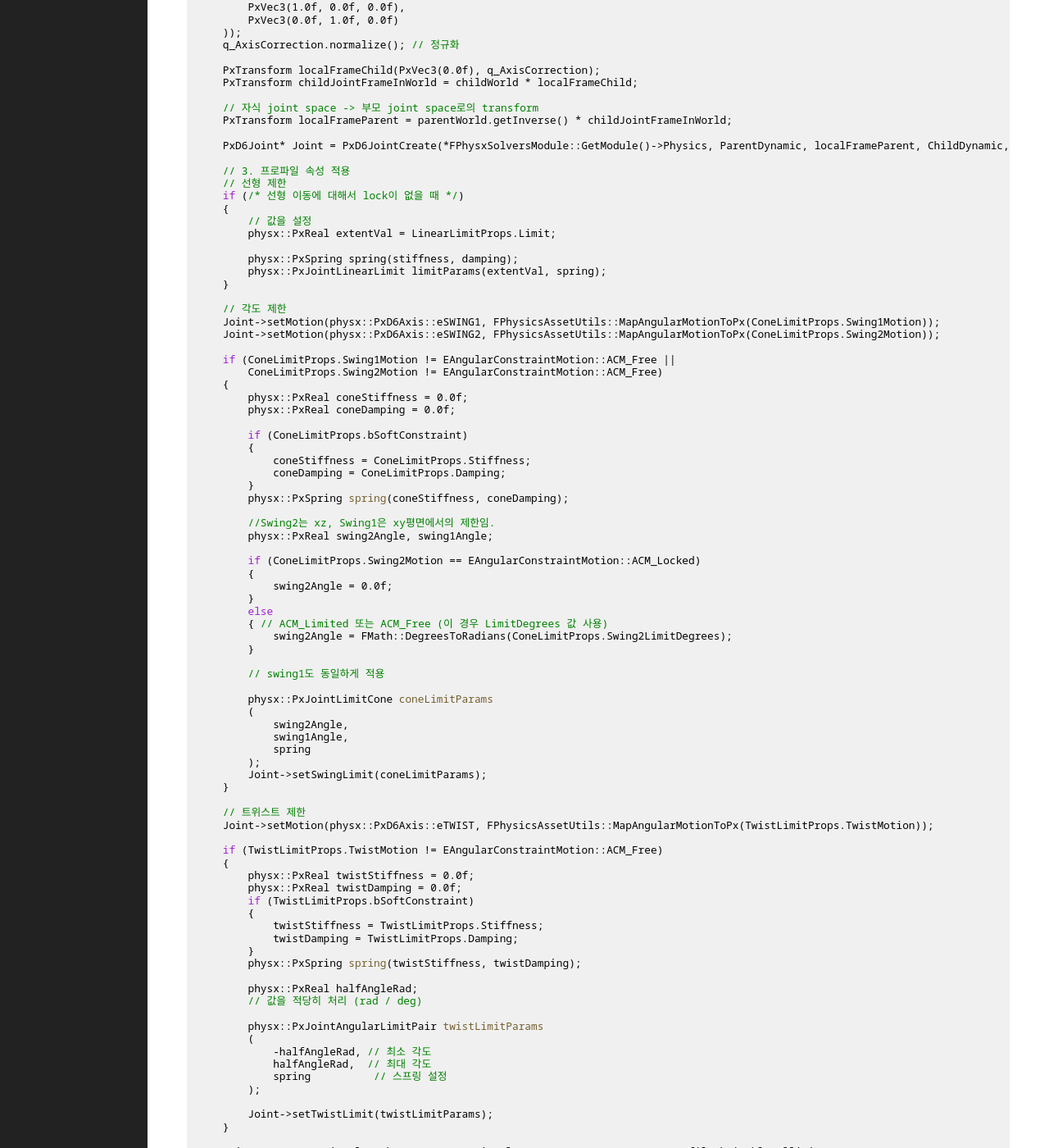
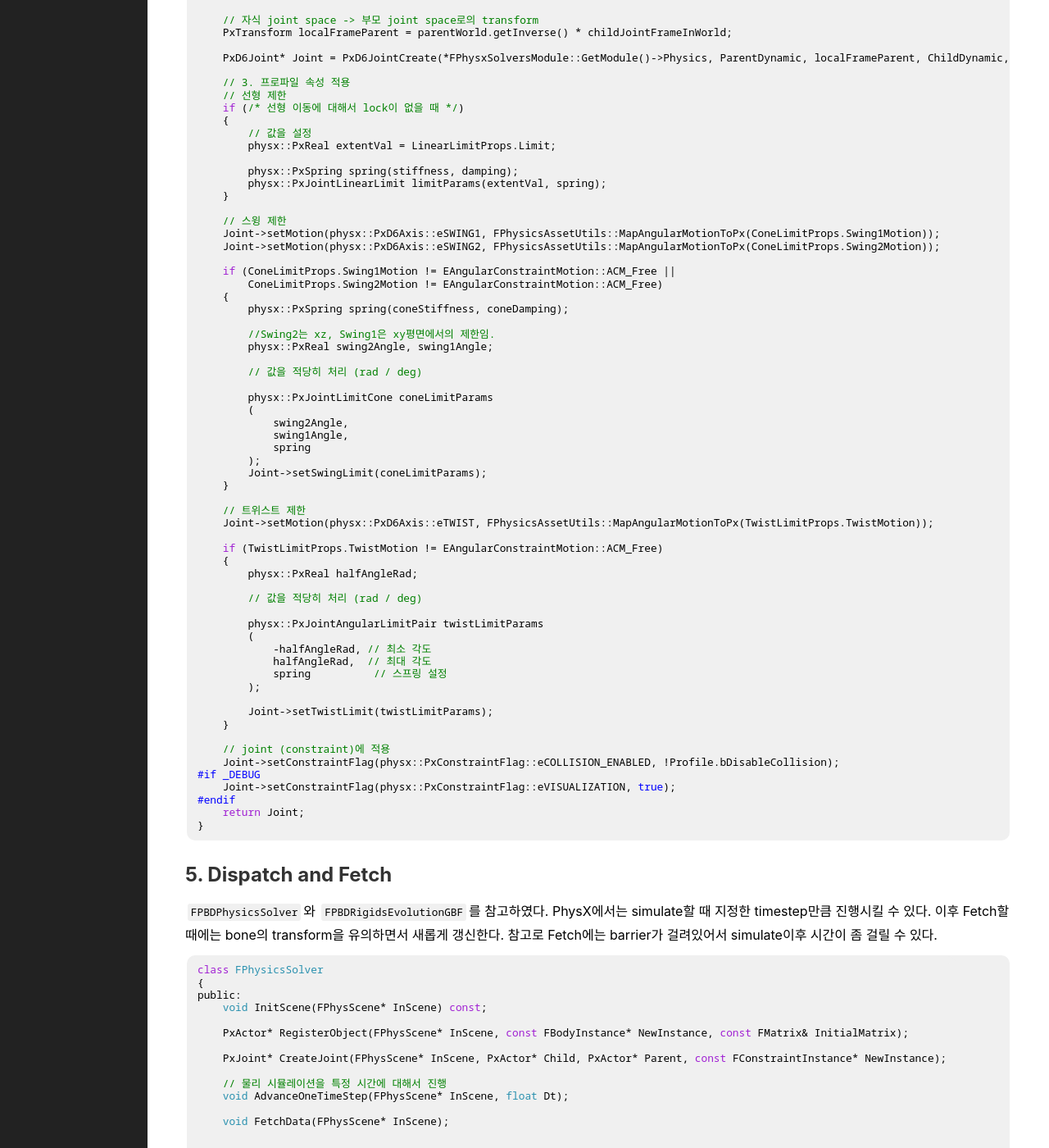
Before and after one commit to jiwon1304/jiwon1304.github.io, a Jekyll site: the page built from _posts/2025-05-29-nvidia-physx.markdown, in a window 1280 px wide and 1400 px high, scrolled down 3851 px. Shown: the whole window at 82% size. Built offline with Jekyll 4.4.1, drawn with Linux system fonts in a browser that asks for light colours; some web fonts are replaced; formulas are drawn with MathJax 3; some of the changed text lies outside the part shown.

Commit message:
PhysX글 코드 간단하게 수정

```diff
--- a/_posts/2025-05-29-nvidia-physx.markdown
+++ b/_posts/2025-05-29-nvidia-physx.markdown
@@ -161,28 +161,21 @@ physx::PxActor* FPhysicsSolver::RegisterObject(FPhysScene* InScene, const FBodyI
 
     for (const FKBoxElem& BoxElem : AggGeom.BoxElems)
     {
-        PxBoxGeometry BoxGeometry(PxVec3(BoxElem.X, BoxElem.Y, BoxElem.Z)); // 크기
+        // Geometry(기하적 구조인데, box이므로 가로, 세로, 높이)를 등록
+        PxBoxGeometry BoxGeometry(PxVec3(BoxElem.X, BoxElem.Y, BoxElem.Z));
         PxShape* NewShape = Physics->createShape(BoxGeometry, *FPhysxSolversModule::GetModule()->DefaultMaterial); //
 
+        // Transform(위치)를 등록
         FVector Center = BoxElem.Center;
         FQuat Quat = BoxElem.Rotation.Quaternion();
         NewShape->setLocalPose(PxTransform(PxVec3(Center.X, Center.Y, Center.Z), PxQuat(Quat.X, Quat.Y, Quat.Z, Quat.W)));
         NewRigidActor->attachShape(*NewShape);
 
+        // Volume(질량 계산을 위한 값)을 계산
         Volume = Volume + BoxElem.X * BoxElem.Y * BoxElem.Z;
     }
 
-    for (const FKSphereElem& SphereElem : AggGeom.SphereElems)
-    {
-        PxSphereGeometry SphereGeometry(SphereElem.Radius);
-        // 등록
-    }
-
-    for (const FKSphylElem& SphylElem : AggGeom.SphylElems)
-    {
-        PxCapsuleGeometry CapsuleGeometry(SphylElem.Radius, SphylElem.Length / 2.f);
-        // 등록
-    }
+    // 다른 도형에 대해서도 등록한다.
 
     // Physics material (density 등)이 있으면 지정
     if (PxRigidDynamic* RigidDynamic = NewRigidActor->is<PxRigidDynamic>())
@@ -238,36 +231,19 @@ physx::PxJoint* FPhysicsSolver::CreateJoint(FPhysScene* InScene, PxActor* Child,
         physx::PxJointLinearLimit limitParams(extentVal, spring);
     }
 
-    // 각도 제한
+    // 스윙 제한
     Joint->setMotion(physx::PxD6Axis::eSWING1, FPhysicsAssetUtils::MapAngularMotionToPx(ConeLimitProps.Swing1Motion));
     Joint->setMotion(physx::PxD6Axis::eSWING2, FPhysicsAssetUtils::MapAngularMotionToPx(ConeLimitProps.Swing2Motion));
 
     if (ConeLimitProps.Swing1Motion != EAngularConstraintMotion::ACM_Free ||
         ConeLimitProps.Swing2Motion != EAngularConstraintMotion::ACM_Free)
     {
-        physx::PxReal coneStiffness = 0.0f;
-        physx::PxReal coneDamping = 0.0f;
-
-        if (ConeLimitProps.bSoftConstraint)
-        {
-            coneStiffness = ConeLimitProps.Stiffness;
-            coneDamping = ConeLimitProps.Damping;
-        }
         physx::PxSpring spring(coneStiffness, coneDamping);
 
         //Swing2는 xz, Swing1은 xy평면에서의 제한임.
         physx::PxReal swing2Angle, swing1Angle;
 
-        if (ConeLimitProps.Swing2Motion == EAngularConstraintMotion::ACM_Locked)
-        {
-            swing2Angle = 0.0f;
-        }
-        else
-        { // ACM_Limited 또는 ACM_Free (이 경우 LimitDegrees 값 사용)
-            swing2Angle = FMath::DegreesToRadians(ConeLimitProps.Swing2LimitDegrees);
-        }
-
-        // swing1도 동일하게 적용
+        // 값을 적당히 처리 (rad / deg)
 
         physx::PxJointLimitCone coneLimitParams
         (
@@ -283,16 +259,8 @@ physx::PxJoint* FPhysicsSolver::CreateJoint(FPhysScene* InScene, PxActor* Child,
 
     if (TwistLimitProps.TwistMotion != EAngularConstraintMotion::ACM_Free)
     {
-        physx::PxReal twistStiffness = 0.0f;
-        physx::PxReal twistDamping = 0.0f;
-        if (TwistLimitProps.bSoftConstraint)
-        {
-            twistStiffness = TwistLimitProps.Stiffness;
-            twistDamping = TwistLimitProps.Damping;
-        }
-        physx::PxSpring spring(twistStiffness, twistDamping);
+        physx::PxReal halfAngleRad;
 
-        physx::PxReal halfAngleRad;
         // 값을 적당히 처리 (rad / deg)
 
         physx::PxJointAngularLimitPair twistLimitParams
@@ -305,6 +273,7 @@ physx::PxJoint* FPhysicsSolver::CreateJoint(FPhysScene* InScene, PxActor* Child,
         Joint->setTwistLimit(twistLimitParams);
     }
 
+    // joint (constraint)에 적용
     Joint->setConstraintFlag(physx::PxConstraintFlag::eCOLLISION_ENABLED, !Profile.bDisableCollision);
 #if _DEBUG
     Joint->setConstraintFlag(physx::PxConstraintFlag::eVISUALIZATION, true);
```
